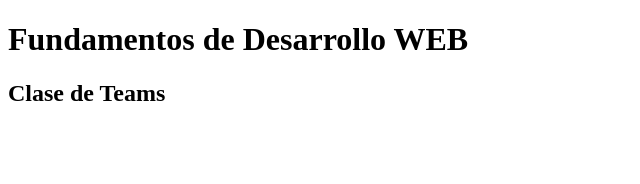
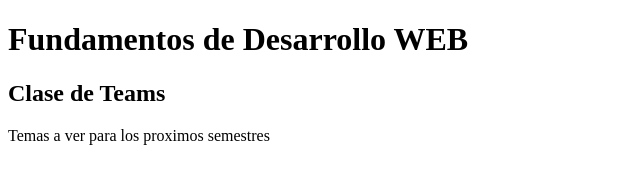
Before and after one commit to Jose191211/website_prueba_52, a plain HTML site: page index.html in a window 1280 px wide. Shown: the whole page, without its empty margins (0-640 px from the left). Drawn offline with Linux system fonts and the light colour scheme.

Commit message:
agregue temas de la materia

```diff
--- a/index.html
+++ b/index.html
@@ -12,6 +12,6 @@
         <h1>Fundamentos de Desarrollo WEB</h1>
         <h2>Clase de Teams</h2>
 
-
+       <p>Temas a ver para los proximos semestres</p>
 </body>
 </html>
```
